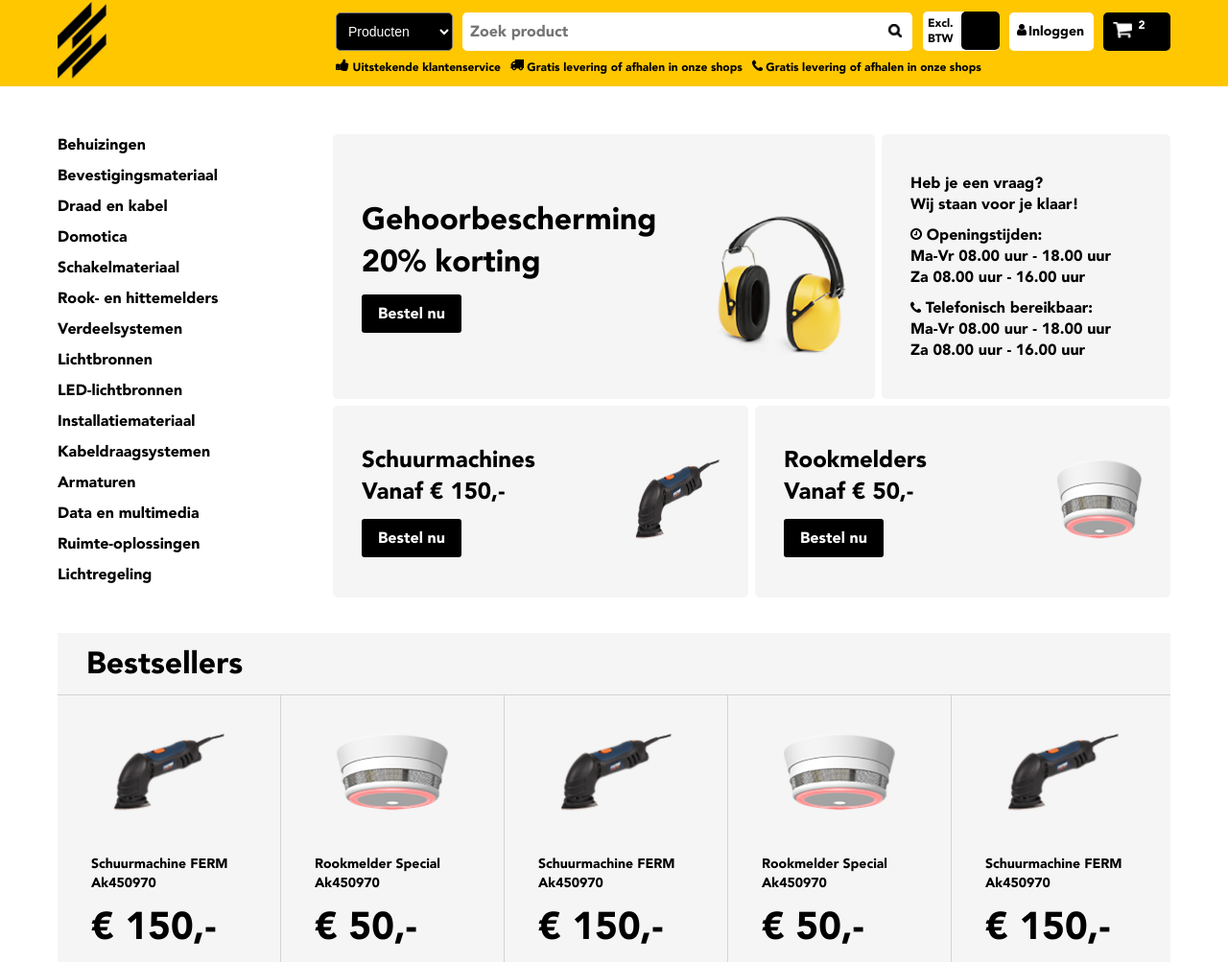
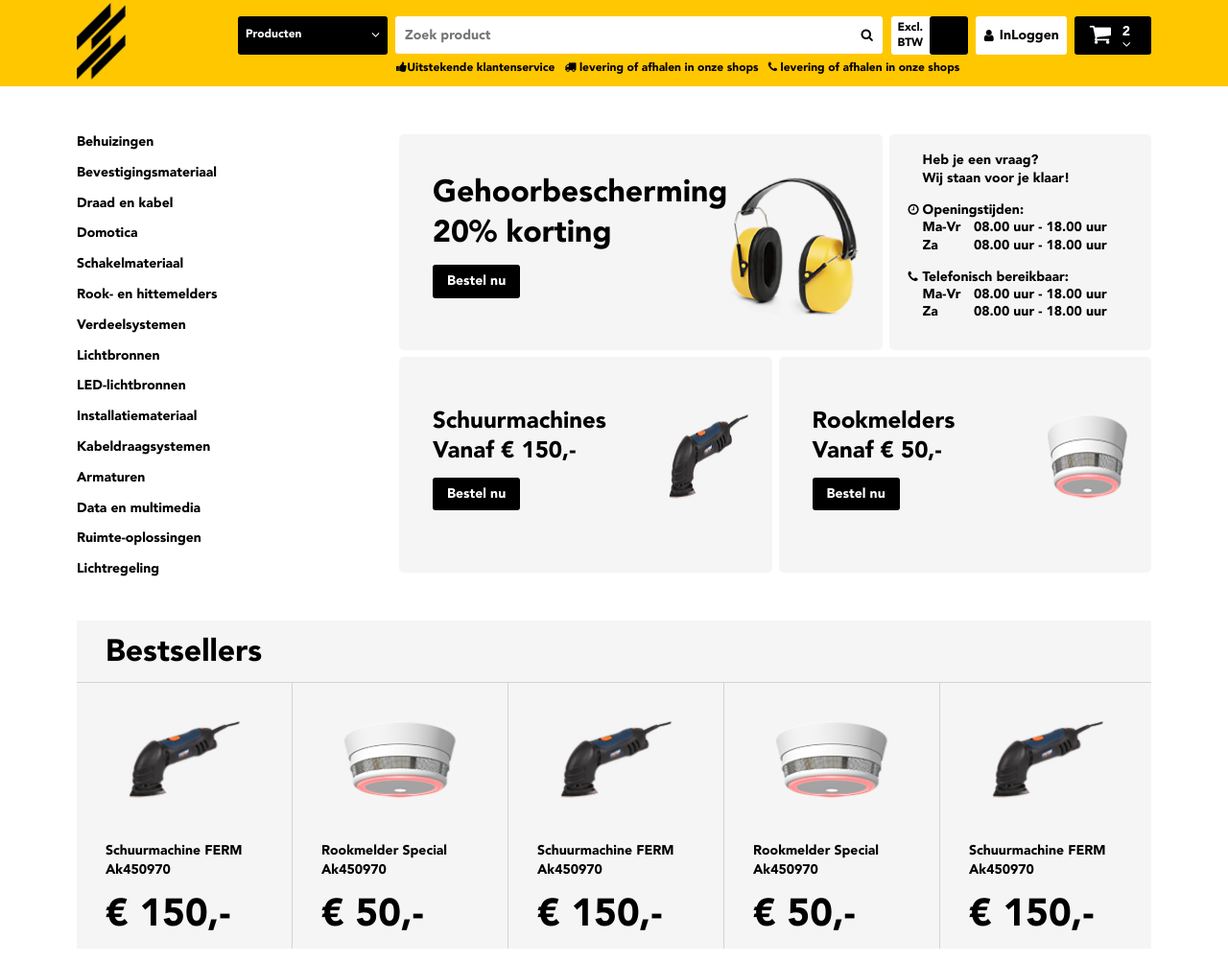
Before and after one commit to some1ask/ismFEDcourse, a plain HTML site: page index.html in a window 1280 px wide. Shown: the whole page at 96% size. Drawn offline with Linux system fonts and the light colour scheme.

Commit message:
remake header,minor updates, delete png-icons

```diff
--- a/css/style.css
+++ b/css/style.css
@@ -19,18 +19,22 @@ a {
 }
 
 header {
-    background-color: #ffc700;
+    background-color: #FFC700
 }
-input{
+
+input {
     font: inherit;
 }
-.hidden{
+
+.hidden {
     position: absolute;
     top: -9999px;
     left: -9999px;
 }
+
 body {
     font-family: 'Avenir', Arial, Helvetica, sans-serif;
+    font-size: 14px;
 }
 
 li {
@@ -39,262 +43,343 @@ li {
 
 
 .page-wrapper {
-    padding: 0 60px;
+    padding: 0 80px;
     box-sizing: border-box;
     max-width: 1280px;
     margin: 0 auto;
 }
-.header-row{
+
+.header-row {
     display: flex;
     justify-content: space-between;
     align-items: center;
     min-height: 90px;
-}
-.logo{
-    flex: 0 1 25%;
+    flex-wrap: wrap;
 }
 
+.logo {
+    /*flex: 0 1 15%;*/
+}
 .header-inner-row{
-    flex: 1 1 75%;
+    flex:0 1 85%;
 }
-.header-inner{
+.header-inner {
+    display: flex;
+    flex-direction: column;
+    flex-wrap: wrap;
+}
+
+.header-upper-row >div{
+    margin: 5px 0;
+}
+
+.dropdown {
+    min-width: 156px;
+    max-width: 156px;
+}
+
+.dropdown-menu-item {
+    height: 40px;
+    background: black;
+    position: relative;
+    border-radius: 3px;
+    display: none;
+}
+
+.dropdown-menu-item:first-child {
+    position: relative;
+    display: block;
+}
+
+.dropdown-menu-item:first-child:after {
+    content: '\f107';
+    color: white;
+    display: block;
+    top: 12px;
+    right: 8px;
+    margin: auto;
+    position: absolute;
+    font-family: FontAwesome, serif;
+    font-weight: 400;
+
+}
+
+.dropdown-menu-item a {
+    display: block;
+    color: white;
+    position: absolute;
+    padding: 10px 25px 8px 8px;
+    font-size: 12px;
+}
+
+.searchbar {
+    position: relative;
+    /*box-sizing: border-box;*/
+    overflow: hidden;
+    min-width: 150px;
+    flex-grow: 1;
+}
+
+.searchbar input {
+    width: 93%;
+    border: none;
+    border-radius: 3px;
+    padding: 10px 25px 10px 10px;
+}
+
+.searchbar button {
+    position: absolute;
+    width: 14px;
+    height: 14px;
+    top: 12px;
+    right: 10px;
+    border: none;
+    background: transparent;
+}
+
+.searchbar button:before {
+    content: '\f002';
+    font-family: FontAwesome, serif;
+}
+
+.toggler {
+    max-width: 80px;
+    background: white;
+    border-radius: 3px;
+    min-width: 80px;
+}
+
+.toggler-inner {
+    display: flex;
+    position: relative;
+}
+
+.toggle-value {
+    font-size: 12px;
+    display: block;
+    padding-top: 3px;
+    justify-content: center;
+    text-align: center;
+    max-width: 40px;
+    flex: 1 1 50%;
+}
+
+.switcher {
+    position: absolute;
+    width: 40px;
+    background: black;
+    height: 40px;
+    border-radius: 3px;
+    left: 40px;
+}
+
+.login {
+    height: inherit;
+    background: white;
+    border-radius: 3px;
+    padding:0 8px 0 25px;
+}
+
+.login a {
+    display: block;
+    font-stretch: normal;
+    font-style: normal;
+    padding: 5px 0;
+    line-height: 2.21;
+    letter-spacing: normal;
+    color: #000000;
+    position: relative;
+}
+.login a:before{
+    content: '\f007';
+    font-family: FontAwesome, serif;
+    position: absolute;
+    left: -16px;
+}
+.cart{
+    max-height: 40px;
+    border-radius: 3px;
+    background: black;
+    padding: 15px 22px 20px 50px;
+    line-height: 1px;
+}
+.cart a{
+    display: block;
+    position: relative;
+    color: white;
+
+}
+.cart a::before {
+    display: inline-block;
+    position: absolute;
+    top: 3px;
+    right: 20px;
+    margin: auto 0;
+    font-family: FontAwesome,serif;
+    font-weight: 400;
+    font-size: 24px;
+    content: "\f07a";
+}
+.cart a::after{
+    display: inline-block;
+    position: absolute;
+    top: 14px;
+    left: 0;
+    font-family: FontAwesome,serif;
+    font-weight: 400;
+    content: "\f107";
+}
+
+.header-elements {
+    display: flex;
+    flex-wrap: wrap;
+}
+
+.service-list{
+    display: flex;
+    margin-left: 165px;
+    overflow: hidden;
+    justify-content: flex-start;
+    flex-wrap: wrap;
+}
+.service-list li{
+    font-size: 12px;
+}
+.service-list li:not(:last-child){
+    margin-right: 10px;
+}
+.header-elements>div:not(:last-child){
+    margin-right: 8px;
+}
+
+.main-content-row {
     display: flex;
     flex-direction: column;
 }
-.header-upper-elements{
-    display: flex;
-    justify-content: space-between;
-    align-items: center;
-}
-.header-upper-elements>div:not(:last-child){
-    margin: 0 10px 0 0;
-}
 
-.dropdown-item {
-    background: black;
-    outline: none;
-    height: 40px;
-    padding: 8px 20px 8px 8px;
-    min-width: 100px;
-    width: 100%;
-    border-radius: 5px;
-    color: white;
-    font-size: 14px;
-}
-
-.search-bar {
-    position: relative;
-    flex-grow: 1;
-    /*min-width: 150px;*/
-
-}
-.search-bar .search-input {
-    width: 98%;
-    height: 40px;
-    padding-left: 8px;
-    outline: none;
-    border-radius: 5px;
-    border: none;
-}
-
-input::placeholder {
-    font-weight: 800;
-}
-
-.search-bar > form > input[type="submit"] {
-    position: absolute;
-    right: 12px;
-    top: 12px;
-    border: 0;
-    width: 14px;
-    height: 14px;
-    background: url("../img/search-icon.png");
-    background-size: 100%;
-}
-
-.switcher {
-    background: white;
-    border-radius: 5px;
-    min-width: 80px;
-    min-height: 40px;
-    position: relative;
-}
-.switcher-inner{
-    display: flex;
-}
-.switcher-tax {
-    max-width: 40px;
-    padding: 5px;
-    font-size: 12px;
-    line-height: 1.33;
-    text-overflow: clip;
-}
-
-.switcher-non-tax {
-    position: absolute;
-    width: 40px;
-    height: 40px;
-    left: 40px;
-    min-width: inherit;
-    background-color: black;
-    border-radius: 5px;
-}
-
-.login-btn {
-    display: block;
-    background: white;
-    border-radius: 5px;
-    height: 40px;
-    /*box-sizing: content-box;*/
-}
-
-.login-link{
-    display: table-cell;
-    vertical-align: middle;
-    font-size: 14px;
-    height: inherit;
-    text-align: center;
-    position: relative;
-    padding: 0 10px 0 20px;
-    /*width: 100%;*/
-    /*padding: 0 15px;*/
-}
-.login-link:before{
-    font-family: FontAwesome,serif;
-    content: '\f007';
-    background-size: 100%;
-    position: absolute;
-    width: 12px;
-    height: 12px;
-    line-height: 1.20;
-    left: 7px;
-}
-
-
-.cart {
-    display: block;
-    height: 40px;
-    max-width: 80px;
-    min-width: 40px;
-    font-size: 12px;
-    background: black;
-    padding: 0 10px 0 20px;
-    line-height: 2.2;
-    border-radius: 5px;
-}
-.cart-link {
-    color: white;
-    display: block;
-    position: relative;
-    height: inherit;
-    text-align: center;
-    /*min-width: 100%;*/
-}
-.cart-link:before{
-    content: ' ';
-    position: absolute;
-    width: 20px;
-    height: 20px;
-    background-image: url("../img/cart.png");
-    background-size: 100%;
-    background-repeat: no-repeat;
-    /*left: 15px;*/
-    right: 30px;
-    bottom: 10px;
-}
-.services ul {
-    display: flex;
-    flex-wrap: wrap;
-    align-items: center;
-    justify-content: flex-start;
-}
-.services ul li {
-    font-size: 12px;
-    margin-right: 10px;
-}
-.header-lower-wrapper{
-    margin-top: 8px;
-}
-.main-content-row{
-    display: flex;
-    flex-direction: column;
-}
-.top-section-row{
+.top-section-row {
     display: flex;
     flex-direction: row;
     justify-content: space-between;
     padding-top: 50px;
     margin-bottom: 30px;
 }
-.top-section-row main{
-    flex: 0 1 75%;
+
+.top-section-row main {
+    flex: 0 1 70%;
 }
-/*.top-section-row nav{*/
-/*    !*flex-grow: 1;*!*/
-/*    flex-basis: 280px;*/
-/*    max-width: 310px;*/
-/*    min-width: 180px;*/
-/*    overflow: hidden;*/
-/*}*/
-.side li{
-    margin-bottom: 10px;
+
+.top-section-row nav{
+/*flex: 1 1 70%;*/
 }
-.items-row{
+.side li {
+    margin-bottom: 15px;
+    line-height: 1.2;
+}
+
+.items-row {
     display: flex;
     flex-direction: row;
     justify-content: space-between;
     flex-wrap: wrap;
-    margin-left: -10px;
+    margin-left: -7px;
 }
-.main-item{
+
+.main-item {
     flex: 1 1 50%;
     padding-left: 7px;
     padding-bottom: 7px;
     box-sizing: border-box;
 }
-.small{
-    flex: 1 1 20%;
+
+.small {
+    flex: 1 1 35%;
+    flex-grow: 1;
 }
-.schedule p {
-    padding-bottom: 10px;
+.schedule-scheme{
+    margin-top: 15px;
+
 }
-/*.schedule dt {*/
-/*    padding-left: 25px;*/
-/*}*/
-/*.schedule dd{*/
-/*    padding-left: 40px;*/
-/*}*/
-.schedule dt:nth-child(even){
-    padding-top: 10px;
+.schedule-info{
+    width: 100%;
+    display: table;
 }
-.main-item-inner{
+.schedule-scheme-top{
+    position: relative;
+}
+.open::before{
+    content: '\f017';
+    position: absolute;
+    font-size: 13px;
+    left: -15px;
+    font-family: FontAwesome,serif;
+}
+.phone::before{
+    font-size: 13px;
+    left: -15px;
+    position: absolute;
+    content: '\f095';
+    font-family: FontAwesome,serif;
+}
+dt.days{
+    display: table-cell;
+    width: 25%;
+    float:left;
+}
+dd.hours{
+    display: table-cell;
+    width: 75%;
+    float: left;
+}
+
+
+.main-item-inner {
     display: flex;
-    height: 100%;
     flex-direction: row;
     justify-content: space-between;
     align-items: center;
     background: #F5F5F5;
-    padding: 40px 30px;
+    padding: 18px 25px 30px 35px;
+    min-height: 225px;
     box-sizing: border-box;
     border-radius: 5px;
+    line-height: 1.31;
+    flex-wrap: nowrap;
+    flex-grow: 1;
 }
-.main-item-header{
+
+.main-item-header {
     flex: 0 1 50%;
 }
-.main-item-image{
-    align-self: center;
-}
-.f-bot{
+
+.main-item-image-big {
     align-self: flex-end;
 }
-.block-title{
+
+.main-item-image-big > img {
+    width: 136px;
+    height: 145px;
+}
+
+.main-item-image-small > img {
+    height: 88px;
+    width: 83px;
+}
+
+bot {
+    align-self: flex-end;
+}
+
+.block-title {
     font-size: 24px;
     margin-bottom: 10px;
 }
-.block-title.big{
+
+.block-title.big {
     font-size: 32px;
 }
-.item-btn{
+
+.item-btn {
     display: inline-block;
     text-align: center;
     text-decoration: none;
@@ -305,48 +390,59 @@ input::placeholder {
     color: #fff;
     background-color: #000;
 }
-.slider-section-row{
+
+.slider-section-row {
     display: flex;
     flex-direction: column;
 }
-.slider-header{
+
+.slider-header {
     background: #F5F5F5;
     font-size: 32px;
     padding: 10px 30px;
 }
-.slider-items-inner{
+
+.slider-items-inner {
     display: flex;
     position: relative;
     overflow: hidden;
 }
-.item-inner{
+
+.item-inner {
     border-top: 1px solid lightgray;
     background: #F5F5F5;
     flex: 0 0 20%;
 }
-.item-inner:not(:last-child){
+
+.item-inner:not(:last-child) {
     border-right: 1px solid lightgray;
 }
-.item{
+
+.item {
     display: flex;
     flex-direction: column;
-    padding: 0 35px;
+    justify-content: space-around;
+    padding: 0 30px;
 }
-.item-image{
+
+.item-image {
     align-self: center;
     padding: 40px 0;
 }
-.item-name{
+
+.item-name {
     font-size: 14px;
     line-height: 20px;
 
 }
-.item-price{
+
+.item-price {
     font-size: 40px;
     line-height: 32px;
     padding: 20px 0;
 }
-.item-image>img{
+
+.item-image > img {
     width: 116px;
     height: 80px;
 }
--- a/index.html
+++ b/index.html
@@ -17,48 +17,47 @@
             </div>
             <div class="header-inner-row">
                 <div class="header-inner">
-                    <div class="header-upper-wrapper">
-                        <div class="header-upper-elements">
+                    <div class="header-upper-row">
+                        <div class="header-elements">
                             <div class="dropdown">
-                                <select class="dropdown-item" name="" id="">
-                                    <option value="">Producten</option>
-                                    <option value="">Producten2</option>
-                                    <option value="">Producten3</option>
-                                </select>
+                                <ul class="dropdown-menu">
+                                    <li class="dropdown-menu-item"><a href="">Producten</a></li>
+                                    <li class="dropdown-menu-item"><a href="">News</a></li>
+                                    <li class="dropdown-menu-item"><a href="">Kek</a></li>
+                                    <li class="dropdown-menu-item"><a href="">Shmek</a></li>
+                                </ul>
                             </div>
-                            <div class="search-bar">
+                            <div class="searchbar">
                                 <form action="">
-                                    <input type="text" class="search-input" placeholder="Zoek product">
-                                    <input type="submit" value="">
-                                    <!--search icon ?-->
+                                    <input type="text" placeholder="Zoek product">
+                                    <button type="submit" title="Search"></button>
                                 </form>
                             </div>
-                            <div class="switcher">
-                                <div class="switcher-inner">
-                                    <div class="switcher-tax">
-                                        Excl.<br>BTW
-                                    </div>
-
-                                    <div class="switcher-tax">
-                                        Exac.<br>BTW
-                                    </div>
-                                    <div class="switcher-non-tax"></div>
+                            <div class="toggler">
+                                <div class="toggler-inner">
+                                    <div class="toggle-value">Excl. BTW</div>
+                                    <div class="toggle-value">Incl. BTW</div>
+                                    <div class="switcher"></div>
                                 </div>
                             </div>
-                            <div class="login-btn">
-                                <a href="#" class="login-link">Inloggen</a>
+                            <div class="login">
+                                <a href="">InLoggen</a>
                             </div>
                             <div class="cart">
-                                <a href="" class="cart-link"><span>2</span></a>
+                                <a href="">
+                                    <span class="cart-count">2</span>
+                                </a>
                             </div>
                         </div>
                     </div>
-                    <div class="header-lower-wrapper">
-                        <div class="services">
-                            <ul>
-                                <li><img src="img/like.png" alt=""> Uitstekende klantenservice</li>
-                                <li><img src="img/van.png" alt=""> Gratis levering of afhalen in onze shops</li>
-                                <li><img src="img/phone.png" alt=""> Gratis levering of afhalen in onze shops</li>
+                    <div class="header-lower-row">
+                        <div class="service-block">
+                            <ul class="service-list">
+                                <li class="service-item"><i class="fa fa-thumbs-up"></i>Uitstekende klantenservice</li>
+                                <li class="service-item"><i class="fa fa-truck"></i> levering of afhalen in onze shops
+                                </li>
+                                <li class="service-item"><i class="fa fa-phone"></i> levering of afhalen in onze shops
+                                </li>
                             </ul>
                         </div>
                     </div>
@@ -99,25 +98,44 @@
                                         <div class="block-title big">Gehoorbescherming 20% korting</div>
                                         <a href="#" class="item-btn">Bestel nu</a>
                                     </div>
-                                    <div class="main-item-image f-bot">
-                                        <img src="img/headphones.png" alt="" height="145px" width="136px">
+                                    <div class="main-item-image-big">
+                                        <img src="img/headphones.png" alt="">
                                     </div>
                                 </div>
                             </div>
                             <div class="main-item small">
                                 <div class="main-item-inner">
                                     <div class="schedule">
-                                        <p>Heb je een vraag?<br>
-                                            Wij staan voor je klaar!</p>
-                                        <dl>
-                                            <dt><img src="img/clock.png" alt=""> Openingstijden:</dt>
-                                            <dd>Ma-Vr 08.00 uur - 18.00 uur</dd>
-                                            <dd>Za 08.00 uur - 16.00 uur</dd>
-
-                                            <dt><img src="img/phone.png" alt=""> Telefonisch bereikbaar:</dt>
-                                            <dd> Ma-Vr 08.00 uur - 18.00 uur</dd>
-                                            <dd>Za 08.00 uur - 16.00 uur</dd>
-                                        </dl>
+                                        <div class="schedule-header">
+                                            <p>Heb je een vraag?</p>
+                                            <p>Wij staan voor je klaar!</p>
+                                        </div>
+                                        <div class="schedule-scheme">
+                                            <div class="schedule-scheme-top">
+                                                <span class="schedule-title open">Openingstijden:</span>
+                                            </div>
+                                            <div class="schedule-scheme-bot">
+                                                <dl class="schedule-info">
+                                                    <dt class="days">Ma-Vr</dt>
+                                                    <dd class="hours">08.00 uur - 18.00 uur</dd>
+                                                    <dt class="days">Za</dt>
+                                                    <dd class="hours">08.00 uur - 18.00 uur</dd>
+                                                </dl>
+                                            </div>
+                                        </div>
+                                        <div class="schedule-scheme">
+                                            <div class="schedule-scheme-top">
+                                                <span class="schedule-title phone">Telefonisch bereikbaar:</span>
+                                            </div>
+                                            <div class="schedule-scheme-bot">
+                                                <dl class="schedule-info">
+                                                    <dt class="days">Ma-Vr</dt>
+                                                    <dd class="hours">08.00 uur - 18.00 uur</dd>
+                                                    <dt class="days">Za</dt>
+                                                    <dd class="hours">08.00 uur - 18.00 uur</dd>
+                                                </dl>
+                                            </div>
+                                        </div>
                                     </div>
                                 </div>
                             </div>
@@ -127,8 +145,7 @@
                                         <div class="block-title">Schuurmachines Vanaf € 150,-</div>
                                         <a href="#" class="item-btn">Bestel nu</a>
                                     </div>
-                                    <div class="main-item-image"><img src="img/grinder.png" alt="" width="88px"
-                                                                      height="83px"></div>
+                                    <div class="main-item-image-small"><img src="img/grinder.png" alt=""></div>
                                 </div>
                             </div>
                             <div class="main-item">
@@ -137,8 +154,7 @@
                                         <div class="block-title">Rookmelders Vanaf € 50,-</div>
                                         <a href="#" class="item-btn">Bestel nu</a>
                                     </div>
-                                    <div class="main-item-image"><img src="img/alarm.png" alt="" width="88px"
-                                                                      height="83px"></div>
+                                    <div class="main-item-image-small"><img src="img/alarm.png" alt=""></div>
                                 </div>
                             </div>
                         </div>
```
Also changed, not shown: img/cart.png (deleted), img/clock.png (deleted), img/like.png (deleted), img/phone.png (deleted), img/search-icon.png (deleted), img/user.png (deleted), img/van.png (deleted).
